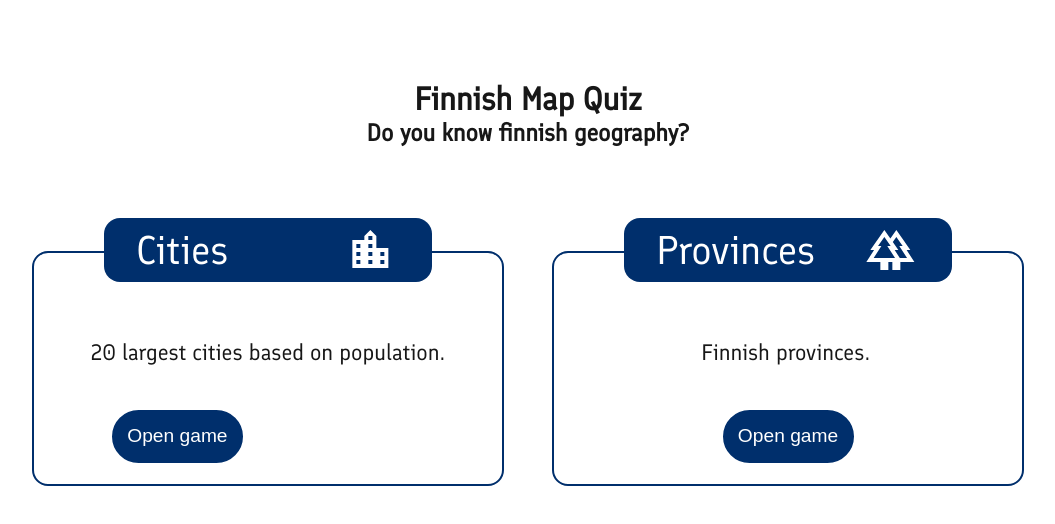
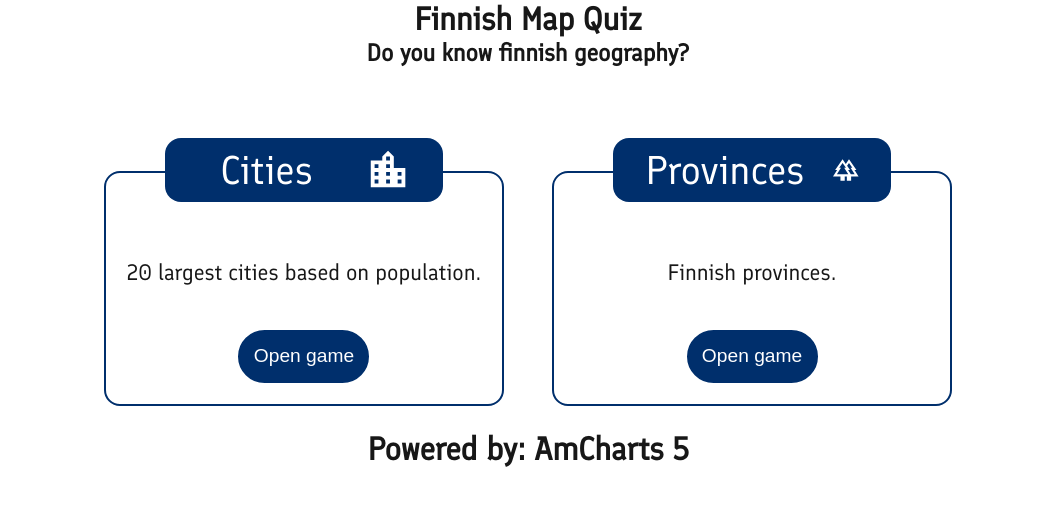
Before and after one commit to ojela028xamk/finland-map-quiz, a Next.js app: page / in a window 1280 px wide. Shown: the top 524 px of the page, without its empty margins (112-1167 px from the left). Built offline with nearby package versions, Linux system fonts and the light colour scheme.

Commit message:
index to flexbox

```diff
--- a/app/page.module.scss
+++ b/app/page.module.scss
@@ -1,16 +1,23 @@
 @import "./main.scss";
 
 .page {
-  width: 1200px;
-  margin: auto;
-  padding: 5em;
-  border-radius: 1em;
+  display: flex;
+  flex-direction: column;
+  text-align: center;
+  align-items: center;
 
   .header {
+    flex: 1;
     text-align: center;
   }
 
+  .subheader {
+    flex: 1;
+  }
+
   .game_list {
+    width: 70vw;
+    flex: 3;
     margin-top: 5em;
     display: flex;
     flex-direction: row;
@@ -59,4 +66,8 @@
       }
     }
   }
+
+  .footer {
+    flex: 1;
+  }
 }
--- a/app/page.tsx
+++ b/app/page.tsx
@@ -25,6 +25,8 @@ export default function Home() {
     <div className={css.page}>
       <div className={css.header}>
         <h1>Finnish Map Quiz</h1>
+      </div>
+      <div className={css.subheader}>
         <h2>Do you know finnish geography?</h2>
       </div>
       <div className={css.game_list}>
@@ -42,6 +44,9 @@ export default function Home() {
           </div>
         ))}
       </div>
+      <div className={css.footer}>
+        <h1>Powered by: AmCharts 5</h1>
+      </div>
     </div>
   );
 }
```
